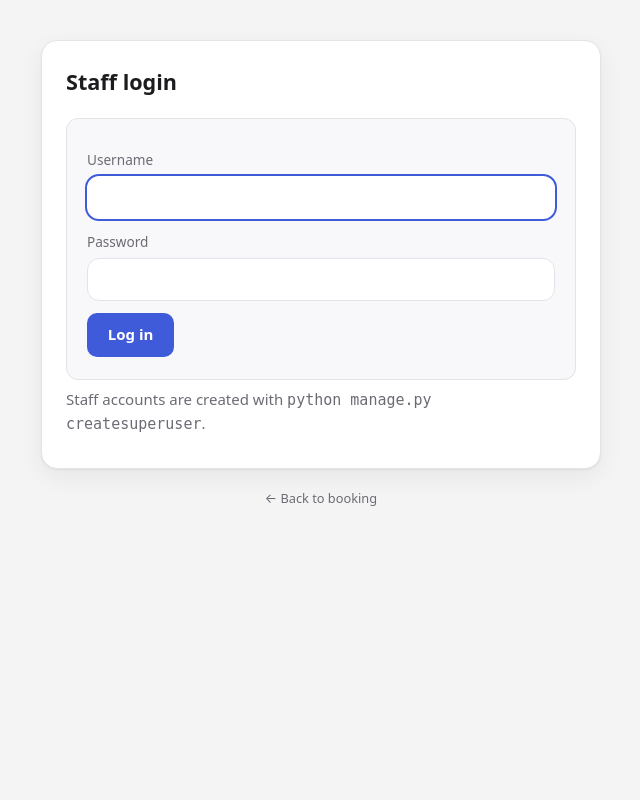
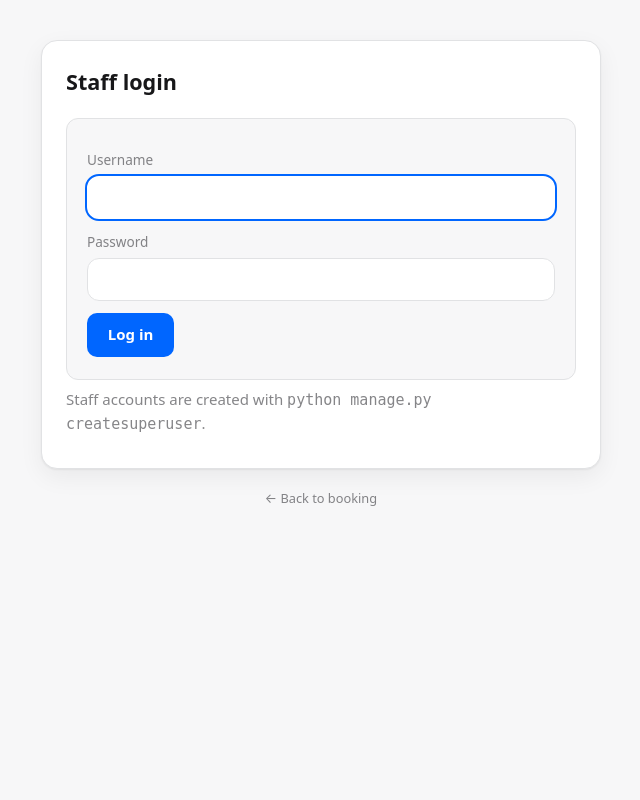
Before and after one commit to botikal/basic-meeting-scheduler, a Django app: page /staff/login/ in a window 1280 px wide. Shown: the whole page, without its empty margins (319-959 px from the left). Run offline with Django 5.2, Linux system fonts and the light colour scheme; parts of the project's set-up code (start-up, migrations or seed data) failed here and were passed over.

Commit message:
Use Wanted Lab's real semantic colors instead of placeholder ones
Pulled the actual light/dark hex and rgba values from the live design
system's own CSS bundle (semantic.primary/background/label/line/status),
not invented ones. Kept the existing variable names (--bg, --accent, etc.)
so no other rule in the file needed to change - only the palette itself.

- Brand accent is now the real Wanted blue (#0066ff light / #3385ff dark)
- --accent-contrast switched to white in dark mode (was near-black), since
  the real dark-mode primary is vivid enough for white text
- Backgrounds/borders/text/muted map onto background.normal.alternative,
  background.elevated.normal/alternative, line.solid.normal, label.normal,
  label.alternative
- Success/error colors now use the real status.positive/negative hues

CSS-only; verified by screenshot, all 51 tests unaffected.

Co-Authored-By: Claude Sonnet 5 <noreply@anthropic.com>

```diff
--- a/static/style.css
+++ b/static/style.css
@@ -1,20 +1,25 @@
-/* ---- Theme tokens ---------------------------------------------------- */
+/* ---- Theme tokens -----------------------------------------------------
+   Real Wanted Lab semantic colors (pulled from the live design system's own
+   CSS: --semantic-primary-normal, --semantic-background-*, --semantic-label-*,
+   --semantic-line-*, --semantic-status-* for light and [data-theme=dark]).
+   Kept our own variable names below so nothing else in this file had to
+   change - only the values are Wanted's. */
 :root {
   color-scheme: light dark;
-  --bg: #f4f4f5;
-  --surface: #ffffff;
-  --surface-2: #f8f8fa;
-  --border: #e3e3e8;
-  --text: #1c1c1f;
-  --muted: #6b6b74;
-  --accent: #3f5bd9;
+  --bg: #f7f7f8;              /* semantic.background.normal.alternative */
+  --surface: #ffffff;         /* semantic.background.elevated.normal */
+  --surface-2: #f7f7f8;       /* semantic.background.elevated.alternative */
+  --border: #e1e2e4;          /* semantic.line.solid.normal */
+  --text: #171719;            /* semantic.label.normal */
+  --muted: rgba(55, 56, 60, .61);   /* semantic.label.alternative */
+  --accent: #0066ff;          /* semantic.primary.normal */
   --accent-contrast: #ffffff;
-  --accent-soft: #eaeefc;
-  --danger: #c8362f;
-  --ok-bg: #e4f6e9;
-  --ok-text: #1c5a33;
-  --err-bg: #fde7e6;
-  --err-text: #8f2b26;
+  --accent-soft: rgba(0, 102, 255, .08);
+  --danger: #ff4242;          /* semantic.status.negative */
+  --ok-bg: rgba(0, 191, 64, .12);
+  --ok-text: #00bf40;         /* semantic.status.positive */
+  --err-bg: rgba(255, 66, 66, .12);
+  --err-text: #ff4242;
   --shadow: 0 1px 2px rgba(0, 0, 0, .06), 0 8px 24px rgba(0, 0, 0, .06);
 
   /* ---- Layout tokens ---------------------------------------------
```
Also changed, not shown: other parts of static/style.css (+14 -14 lines).
